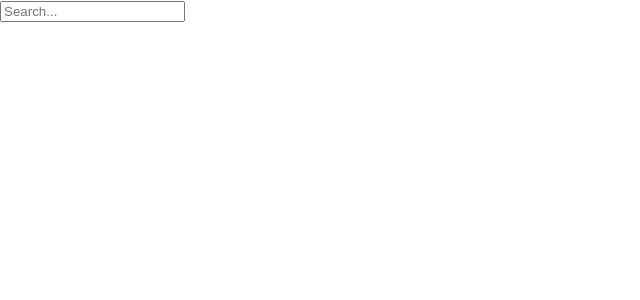
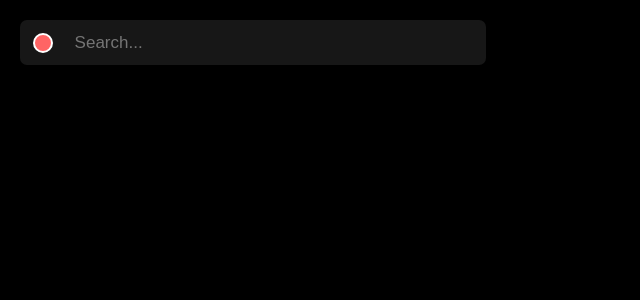
Before and after one commit to haykbit/react-music-player, a React (Create React App) app in the folder client/: page / in a window 1280 px wide. Shown: the top 300 px of the page, without its empty margins (0-640 px from the left). Built offline with nearby package versions, Linux system fonts and the light colour scheme.

Commit message:
Style: navbar structure

```diff
--- a/client/src/components/Navbar/Navbar.js
+++ b/client/src/components/Navbar/Navbar.js
@@ -1,9 +1,10 @@
-import "../../styles/colors.scss";
+import "../../styles/navbar/navbar.scss";
 
 function Navbar() {
   return (
   <div className="nav-container">
       <div className="search">
+          <div className="circle"></div>
           <form>
               <input type="text" placeholder="Search..."/>
           </form>
--- a/client/src/styles/colors.css
+++ /dev/null
@@ -1,4 +0,0 @@
-h1 {
-  color: red;
-}
-/*# sourceMappingURL=colors.css.map */
--- a/client/src/styles/colors.scss
+++ /dev/null
@@ -1,3 +0,0 @@
-h1 {
-    color: red;
-}
--- /dev/null
+++ b/client/src/styles/navbar/navbar.css
@@ -0,0 +1,75 @@
+body {
+  background-color: #000000;
+}
+
+.circle {
+  width: 16px;
+  height: 16px;
+  background-color: #ff6464;
+  border: 2px solid #fff;
+  border-radius: 50px;
+}
+
+.nav-container {
+  display: -webkit-box;
+  display: -ms-flexbox;
+  display: flex;
+  -webkit-box-orient: horizontal;
+  -webkit-box-direction: normal;
+      -ms-flex-direction: row;
+          flex-direction: row;
+  margin-top: 20px;
+  margin-left: 20px;
+}
+
+.search {
+  display: -webkit-box;
+  display: -ms-flexbox;
+  display: flex;
+  -webkit-box-orient: horizontal;
+  -webkit-box-direction: normal;
+      -ms-flex-direction: row;
+          flex-direction: row;
+  -webkit-box-align: center;
+      -ms-flex-align: center;
+          align-items: center;
+  background-color: #171717;
+  width: 35%;
+  height: 20px;
+  padding: 1%;
+  border-radius: 7px;
+}
+
+.search input {
+  background-color: transparent;
+  border: none;
+  margin-left: 20px;
+  width: 90%;
+  font-size: 17px;
+  caret-color: white;
+}
+
+.search input:focus {
+  outline: none;
+}
+
+.search input:focus::-webkit-input-placeholder {
+  color: transparent;
+  text-align: center;
+}
+
+.search input:focus:-ms-input-placeholder {
+  color: transparent;
+  text-align: center;
+}
+
+.search input:focus::-ms-input-placeholder {
+  color: transparent;
+  text-align: center;
+}
+
+.search input:focus::placeholder {
+  color: transparent;
+  text-align: center;
+}
+/*# sourceMappingURL=navbar.css.map */
--- /dev/null
+++ b/client/src/styles/navbar/navbar.scss
@@ -0,0 +1,51 @@
+body {
+ background-color: #000000;
+}
+
+.circle {
+    width: 16px;
+    height: 16px;
+    background-color: rgb(255, 100, 100);
+    border: 2px solid #fff;
+    border-radius: 50px;
+}
+
+.nav-container {
+    display: flex;
+    flex-direction: row;
+    margin-top: 20px;
+    margin-left: 20px;
+}
+
+.search {
+    display: flex;
+    flex-direction: row;
+    align-items: center;
+    background-color: #171717;
+    width: 35%;
+    height: 20px;
+    padding: 1%;
+    border-radius: 7px;
+}
+
+.search input {
+    background-color: transparent;
+    border: none;
+    margin-left: 20px;
+    width: 90%;
+    font-size: 17px;
+    caret-color: rgb(255, 255, 255);
+}
+
+.search input:focus {
+    outline: none;
+}
+
+.search input:focus::placeholder {
+    color: transparent;
+    text-align: center;
+}
+
+.search input::placeholder {
+
+}
```
Also changed, not shown: client/src/styles/index.scss (added), 2 other files (tests, documents, lock files or other folders).
